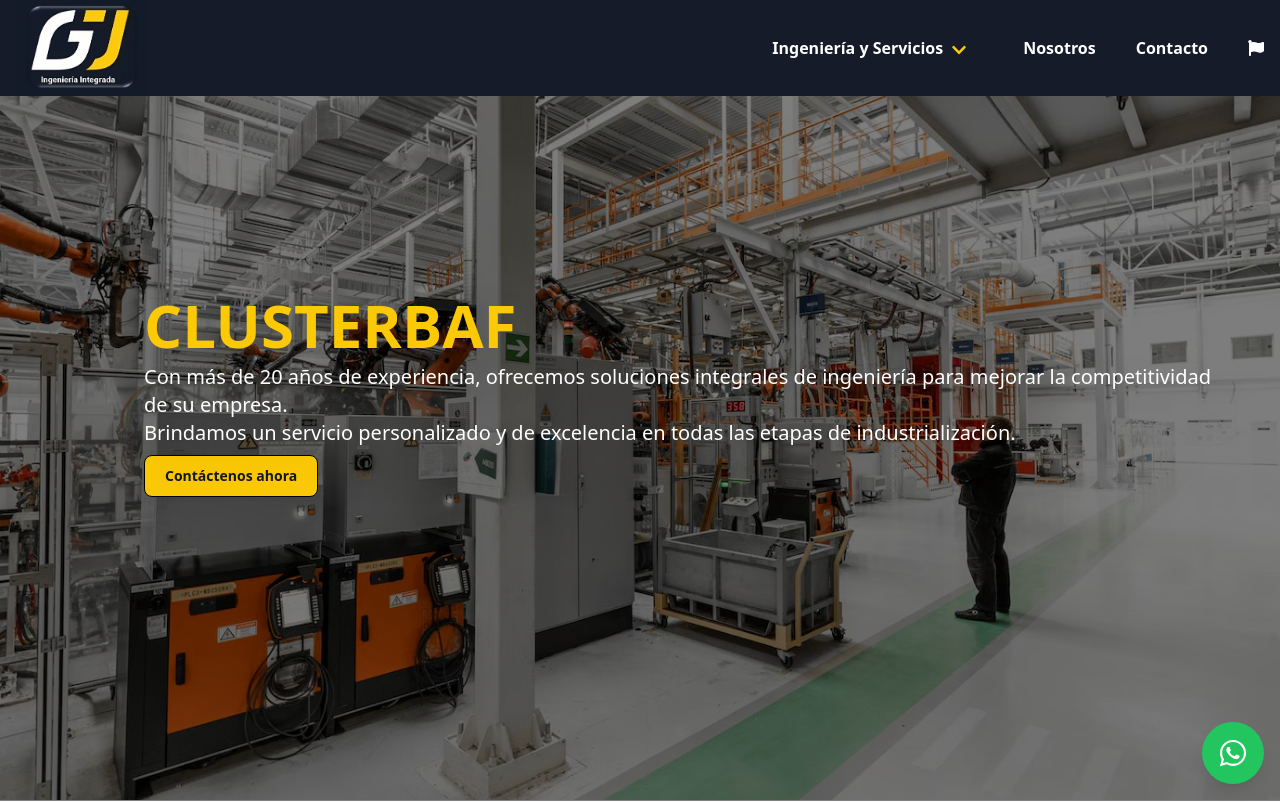
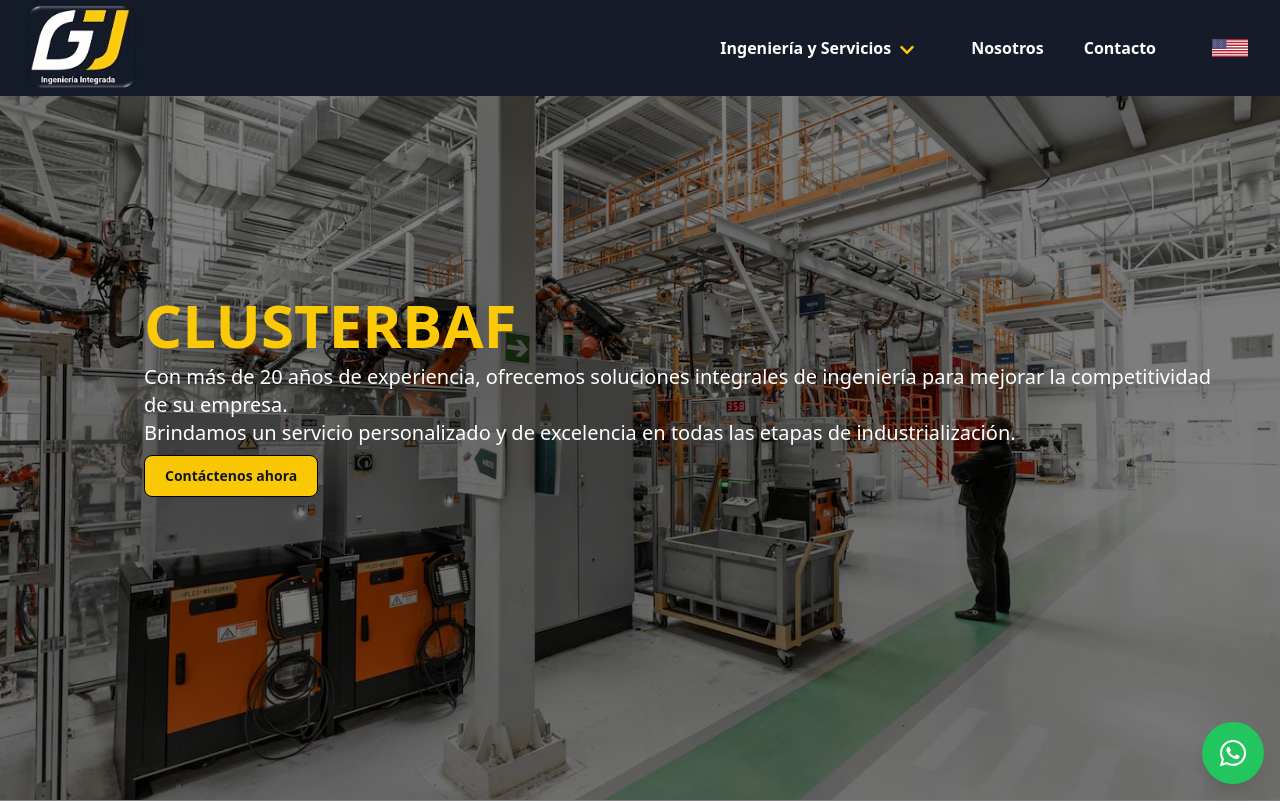
Before and after one commit to bautiliendo/clusterbaf-project, a React (Vite) app: page / in a window 1280 px wide. Shown: the top 802 px of the page. Built offline with nearby package versions, Linux system fonts and the light colour scheme; what tailwindcss-animated would draw is missing.

Commit message:
Translations

```diff
--- a/src/App.tsx
+++ b/src/App.tsx
@@ -14,11 +14,12 @@
 import { About } from './components/About';
 import { Contact } from './components/Contact';
 import { IngYServ } from './components/IngYServ';
+import { LanguageProvider } from './context/language';
 
 
 const App: React.FC = () => {
   return (
-    <>
+    <LanguageProvider>
       <ScrollToTop />
       <NavBar />
       <Routes>
@@ -35,7 +36,7 @@
       </Routes>
       <ButtonWsp />
       <Footer />
-    </>
+    </LanguageProvider>
   );
 };
 
--- /dev/null
+++ b/src/common/LanguageSwitch.tsx
@@ -0,0 +1,22 @@
+import React from 'react';
+import { useLanguage } from '../hooks/useLanguage';
+import SpainFlag from '../assets/spain-flag.svg';
+import USFlag from '../assets/us-flag.svg';
+
+export const LanguageSwitch: React.FC = () => {
+  const { language, setLanguage } = useLanguage();
+
+  const toggleLanguage = () => {
+    setLanguage(language === 'es' ? 'en' : 'es');
+  };
+
+  return (
+    <button onClick={toggleLanguage} className="flex items-center px-4 py-2  text-white rounded">
+      <img
+        src={language === 'es' ? USFlag : SpainFlag}
+        alt={language === 'es' ? 'United States' : 'España'}
+        className={language === 'es' ? 'w-9' : 'w-9 h-4'}
+      />
+    </button>
+  );
+};
--- a/src/common/NavBar.tsx
+++ b/src/common/NavBar.tsx
@@ -2,9 +2,10 @@
 import { Link } from "react-router-dom";
 import Logo from '../assets/logo.webp';
 import { AiOutlineClose, AiOutlineMenu } from "react-icons/ai";
-import { FaFlag, FaChevronDown } from "react-icons/fa";
+import { FaChevronDown } from "react-icons/fa";
 import { useScrollNavigation } from "../helpers/ScrollToSection";
 import { ProductOption } from "../types";
+import { LanguageSwitch } from "./LanguageSwitch";
 
 export const NavBar: React.FC = () => {
   const [nav, setNav] = useState<boolean>(false);
@@ -40,6 +41,7 @@
         <div className="flex flex-grow justify-end items-center">
           <ul className='hidden md:flex items-center font-bold text-md gap-10'>
             <li className='relative group'>
+
               <button
                 className='flex items-center hover:scale-[1.04] border-none px-4'
                 onMouseEnter={() => setDropdownOpen(true)}
@@ -77,7 +79,7 @@
             <li className='hover:scale-[1.04]'>
               <button onClick={() => scrollToSection('contact')}>Contacto</button>
             </li>
-            <li className='hover:scale-[1.04]'><FaFlag /></li>
+            <li className=''><LanguageSwitch /></li>
           </ul>
         </div>
 
@@ -138,7 +140,7 @@
               <li className='p-4 border-b border-gray-600 hover:underline uppercase'>
                 <button onClick={() => { scrollToSection('contact'); handleNav() }}>Contacto</button>
               </li>
-              <li className='p-4 mx-auto'><FaFlag /></li>
+              <li className='p-4 mx-auto'><LanguageSwitch /></li>
             </ul>
           </div>
         </div>
--- a/src/components/Hero.tsx
+++ b/src/components/Hero.tsx
@@ -1,8 +1,14 @@
+import React from 'react';
 import { useScrollNavigation } from "../helpers/ScrollToSection";
-import HeroImg from '../assets/Hero.webp'
+import HeroImg from '../assets/Hero.webp';
+import translations from '../translations.json';
+import { useLanguage } from '../hooks/useLanguage';
 
-export const Hero = () => {
+
+export const Hero: React.FC = () => {
   const scrollToSection = useScrollNavigation();
+  const { language } = useLanguage();
+  const t = translations[language].hero;
 
   return (
     <div className="w-full h-screen">
@@ -13,21 +19,16 @@
       <div className="bg-black/50 absolute top-0 left-0 w-full h-[99.6vh] my-1" />
       <div className="text-white absolute top-0 w-full h-full flex flex-col justify-center">
         <div className="md:left-[10%] max-w-[1100px] m-auto absolute p-4 animate-fade-up">
-          <h1 className="font-bold text-5xl md:text-6xl drop-shadow-2xl text-jonquil">CLUSTERBAF</h1>
+          <h1 className="font-bold text-5xl md:text-6xl drop-shadow-2xl text-jonquil">{t.title}</h1>
           <div className="max-w[600px] drop-shadow-2xl py-2 sm:text-xl text-md">
-            <p>
-              Con más de 20 años de experiencia, ofrecemos soluciones integrales de ingeniería para mejorar la competitividad de su empresa.
-            </p>
-            <p className="hidden md:block">
-              Brindamos un servicio personalizado y de excelencia en todas las etapas de industrialización.
-            </p>
+            <p>{t.description1}</p>
+            <p className="hidden md:block">{t.description2}</p>
           </div>
           <button type="button" className="btn-custom " onClick={() => scrollToSection('contact')}>
-            Contáctenos ahora
+            {t.ctaButton}
           </button>
         </div>
       </div>
-
     </div>
   )
 }
--- /dev/null
+++ b/src/context/language.tsx
@@ -0,0 +1,20 @@
+import React, { createContext, useState, ReactNode } from 'react';
+import { LanguageContextType } from '../types';
+
+type Language = 'es' | 'en';
+
+export const LanguageContext = createContext<LanguageContextType | undefined>(undefined);
+
+interface LanguageProviderProps {
+  children: ReactNode;
+}
+
+export const LanguageProvider: React.FC<LanguageProviderProps> = ({ children }) => {
+  const [language, setLanguage] = useState<Language>('es');
+
+  return (
+    <LanguageContext.Provider value={{ language, setLanguage }}>
+      {children}
+    </LanguageContext.Provider>
+  );
+};
--- /dev/null
+++ b/src/hooks/useLanguage.tsx
@@ -0,0 +1,11 @@
+import { useContext } from "react";
+import { LanguageContextType } from "../types";
+import { LanguageContext } from "../context/language";
+
+export const useLanguage = (): LanguageContextType => {
+    const context = useContext(LanguageContext);
+    if (context === undefined) {
+      throw new Error('useLanguage must be used within a LanguageProvider');
+    }
+    return context;
+  };
--- /dev/null
+++ b/src/translations.json
@@ -0,0 +1,18 @@
+{
+  "es": {
+    "hero": {
+      "title": "CLUSTERBAF",
+      "description1": "Con más de 20 años de experiencia, ofrecemos soluciones integrales de ingeniería para mejorar la competitividad de su empresa.",
+      "description2": "Brindamos un servicio personalizado y de excelencia en todas las etapas de industrialización.",
+      "ctaButton": "Contáctenos ahora"
+    }
+  },
+  "en": {
+    "hero": {
+      "title": "CLUSTERBAF",
+      "description1": "With over 20 years of experience, we offer comprehensive engineering solutions to improve your company's competitiveness.",
+      "description2": "We provide personalized and excellent service in all stages of industrialization.",
+      "ctaButton": "Contact us now"
+    }
+  }
+}
```
Also changed, not shown: src/types.d.ts (+8 -0 lines), src/assets/spain-flag.svg (added), src/assets/us-flag.svg (added).
